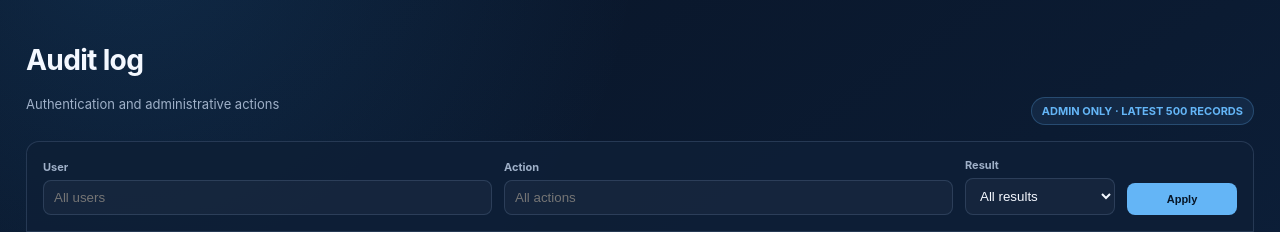
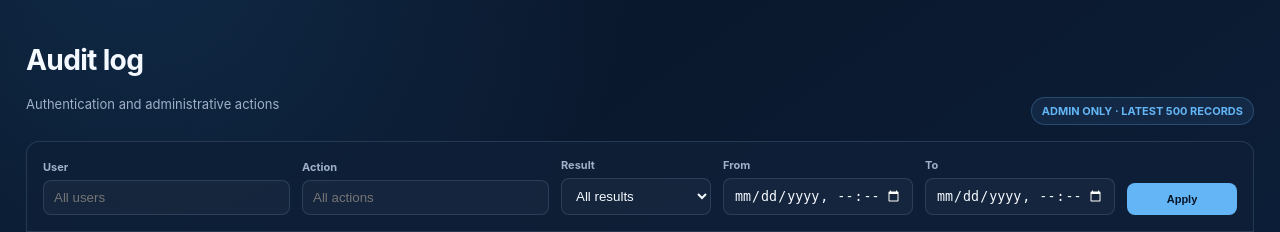
Before and after one commit to lazaryants/arena-rtmp-node, a Flask app: page /audit/ in a window 1280 px wide. Shown: the part 72-304 px from the top of the page. Run offline with Flask 3, Linux system fonts and the light colour scheme.

Commit message:
Add audit period filters

```diff
--- a/app/templates/audit.html
+++ b/app/templates/audit.html
@@ -20,7 +20,7 @@
             border-bottom: 1px solid var(--border);
             display: grid;
             gap: 12px;
-            grid-template-columns: 1fr 1fr 150px 110px;
+            grid-template-columns: 1fr 1fr 150px 190px 190px 110px;
             padding: 16px;
         }
         .filter-group label {
@@ -170,6 +170,18 @@
                         <option value="failure">Failure</option>
                     </select>
                 </div>
+                <div class="filter-group">
+                    <label for="sinceFilter">From</label>
+                    <input class="filter-control"
+                           id="sinceFilter"
+                           type="datetime-local">
+                </div>
+                <div class="filter-group">
+                    <label for="untilFilter">To</label>
+                    <input class="filter-control"
+                           id="untilFilter"
+                           type="datetime-local">
+                </div>
                 <button class="btn" type="button" onclick="loadAudit()">
                     Apply
                 </button>
@@ -246,9 +258,17 @@
             const actor = document.getElementById('actorFilter').value.trim();
             const action = document.getElementById('actionFilter').value.trim();
             const outcome = document.getElementById('outcomeFilter').value;
+            const since = document.getElementById('sinceFilter').value;
+            const until = document.getElementById('untilFilter').value;
             if (actor) parameters.set('actor', actor);
             if (action) parameters.set('action', action);
             if (outcome) parameters.set('outcome', outcome);
+            if (since) {
+                parameters.set('since', new Date(since).toISOString());
+            }
+            if (until) {
+                parameters.set('until', new Date(until).toISOString());
+            }
 
             try {
                 const response = await fetch(
```
